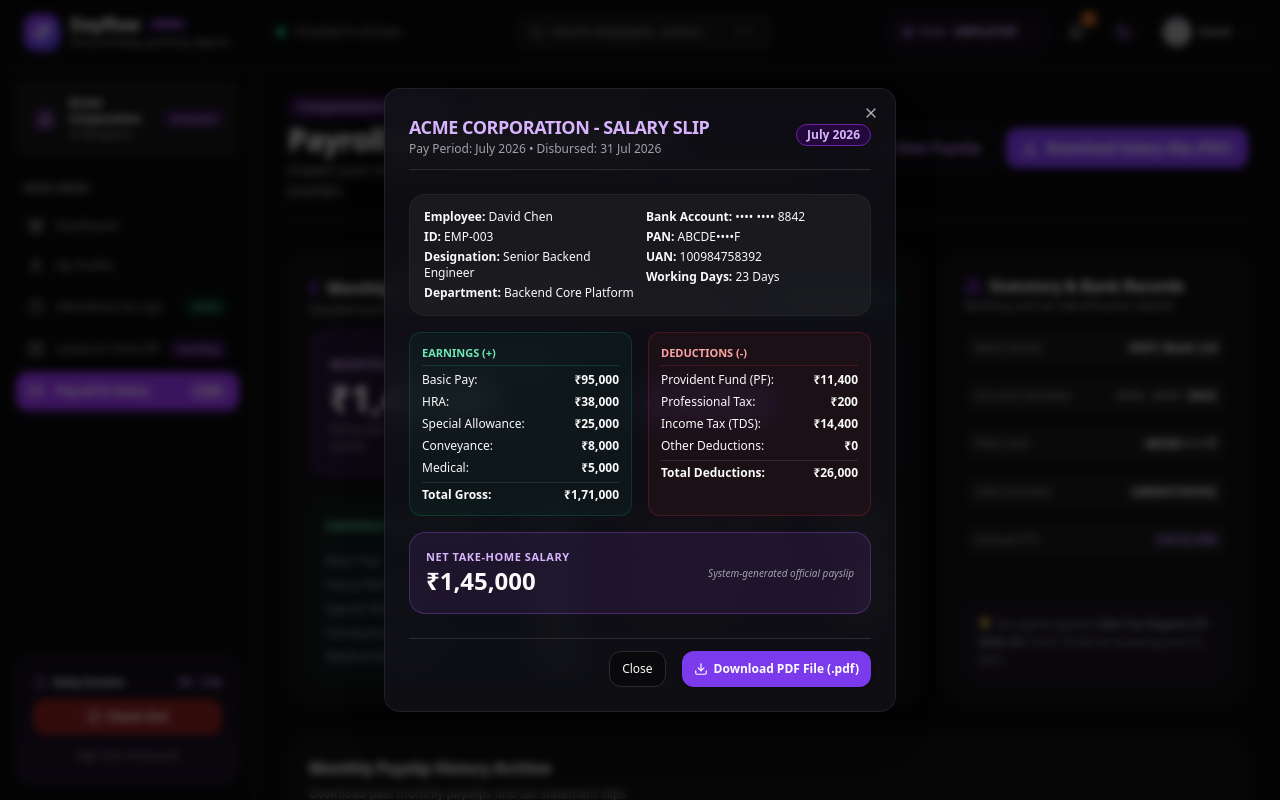
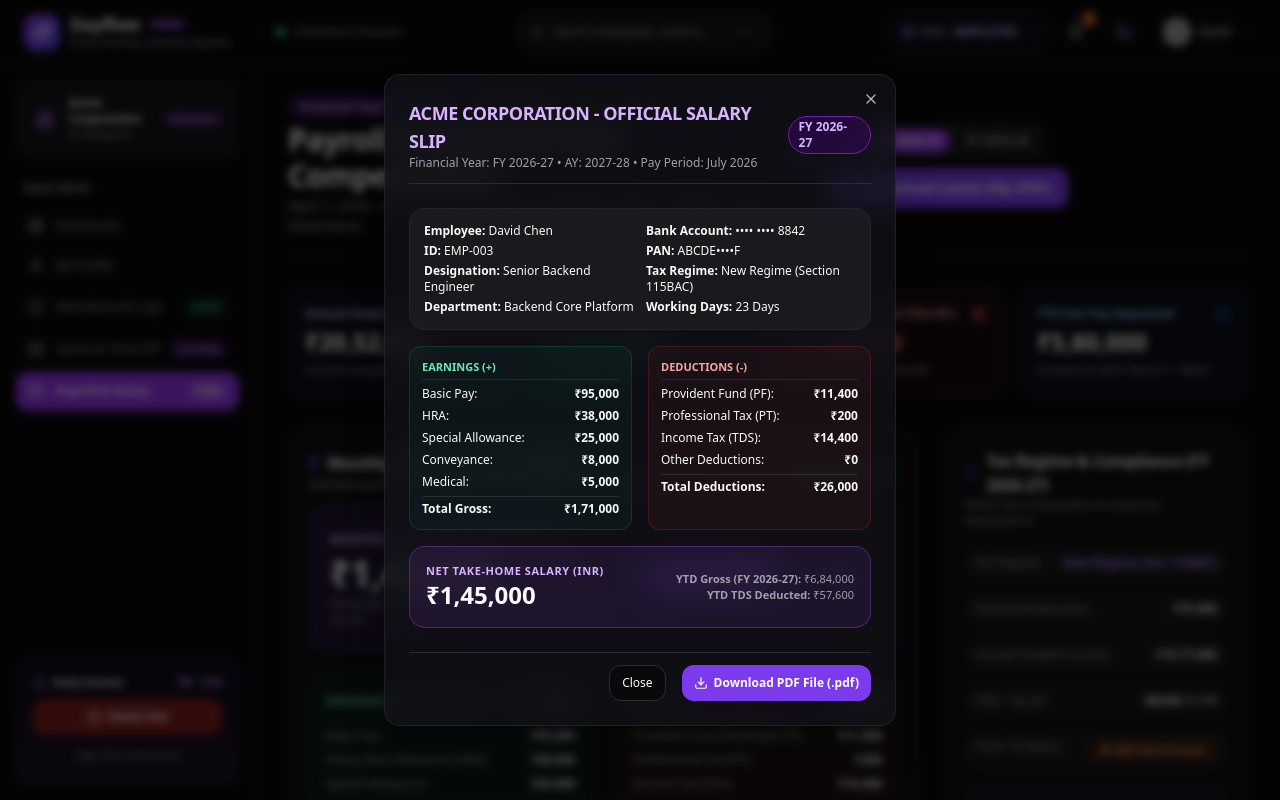
Before and after one commit to aakashworks-byte/dayflow, a Next.js app: page /payroll in a window 1280 px wide. Both pictures are taken after a click on the button "Preview". Shown: the top 800 px of the page. Built offline with nearby package versions, Linux system fonts and the light colour scheme; grey boxes are pictures that could not be loaded.

Commit message:
feat(payroll): introduce Indian Financial Year (FY 2026-27 & AY 2027-28), YTD metrics, and quarterly organization

```diff
--- a/src/app/(dashboard)/payroll/page.tsx
+++ b/src/app/(dashboard)/payroll/page.tsx
@@ -14,6 +14,10 @@ import {
   Printer,
   ShieldCheck,
   Eye,
+  CalendarDays,
+  Percent,
+  Receipt,
+  FileCheck,
 } from "lucide-react";
 import { useAuth } from "@/context/auth-context";
 import { useHRMS } from "@/context/hrms-context";
@@ -46,11 +50,27 @@ export default function PayrollPage() {
   const { payslips } = useHRMS();
   const { toast } = useToast();
 
+  const [selectedFY, setSelectedFY] = useState("FY 2026-27");
   const [selectedPayslip, setSelectedPayslip] = useState<Payslip | null>(payslips[0]);
   const [showSlipModal, setShowSlipModal] = useState(false);
   const [isDownloading, setIsDownloading] = useState(false);
 
   const salary = user?.salary_structure || payslips[0].structure;
+
+  // Indian Financial Year Calculations (April 2026 – March 2027)
+  const annualGrossCTC = salary.gross_earnings * 12;
+  const annualNetSalary = salary.net_salary * 12;
+  const annualTaxTDS = salary.income_tax_tds * 12;
+  const annualPF = salary.provident_fund * 12;
+  const annualPT = salary.professional_tax * 12;
+  const totalAnnualDeductions = salary.total_deductions * 12;
+
+  // YTD (Year To Date: April, May, June, July = 4 Months)
+  const ytdMonthsCount = 4;
+  const ytdGross = salary.gross_earnings * ytdMonthsCount;
+  const ytdNet = salary.net_salary * ytdMonthsCount;
+  const ytdDeductions = salary.total_deductions * ytdMonthsCount;
+  const ytdTDS = salary.income_tax_tds * ytdMonthsCount;
 
   // Direct PDF Download Handler
   const handleDownloadDirectPDF = (slip: Payslip) => {
@@ -59,13 +79,13 @@ export default function PayrollPage() {
       generatePayslipPDF(slip, user);
       toast({
         title: "Salary Slip Downloaded! 📄",
-        description: `Official PDF for ${slip.month} has been saved to your downloads.`,
+        description: `Official PDF for ${slip.month} (${selectedFY}) has been saved to your computer.`,
         variant: "purple",
       });
     } catch (err) {
       toast({
         title: "Download Failed",
-        description: "Please try again or use the print option.",
+        description: "Please try again.",
         variant: "destructive",
       });
     } finally {
@@ -80,33 +100,52 @@ export default function PayrollPage() {
 
   return (
     <div className="space-y-6 sm:space-y-8 animate-in fade-in duration-300">
-      {/* Top Banner */}
+      {/* Top Banner with Financial Year Switcher */}
       <div className="flex flex-col sm:flex-row sm:items-center justify-between gap-4 border-b border-border/70 pb-5">
         <div>
           <div className="flex items-center gap-2">
-            <Badge variant="purple" className="text-xs px-2 py-0.5 font-semibold">
-              Compensation & Benefits
+            <Badge variant="purple" className="text-xs px-2.5 py-0.5 font-semibold">
+              Financial Year: {selectedFY}
             </Badge>
-            <span className="text-xs text-muted-foreground font-medium">Currency: Indian Rupee (₹ INR)</span>
+            <Badge variant="outline" className="text-xs">
+              AY 2027-28
+            </Badge>
+            <span className="text-xs text-muted-foreground font-medium">Currency: INR (₹)</span>
           </div>
           <h1 className="text-2xl sm:text-3xl font-extrabold tracking-tight text-foreground mt-1 flex items-center gap-2">
-            Payroll & Salary Structure
+            Payroll & Financial Year Compensation
             <CreditCard className="h-6 w-6 text-purple-600 dark:text-purple-400" />
           </h1>
           <p className="text-xs sm:text-sm text-muted-foreground mt-0.5">
-            Inspect your monthly earnings, statutory tax deductions, and download official payslips.
+            April 1, 2026 – March 31, 2027 • New Tax Regime (Section 115BAC) • Form 16 statements
           </p>
         </div>
 
-        <div className="flex items-center gap-2">
-          <Button
-            onClick={() => handleOpenPreview(payslips[0])}
-            variant="outline"
-            className="rounded-xl text-xs sm:text-sm font-semibold gap-2 border-purple-500/30 text-purple-600 dark:text-purple-400"
+        <div className="flex flex-wrap items-center gap-2.5">
+          {/* Financial Year Selector */}
+          <div className="flex items-center gap-1.5 bg-muted/60 p-1 rounded-xl border border-border/60">
+            <span className="text-[11px] font-semibold text-muted-foreground px-2">FY:</span>
+            {["FY 2026-27", "FY 2025-26"].map((fy) => (
+              <button
+                key={fy}
+                onClick={() => {
+                  setSelectedFY(fy);
+                  toast({
+                    title: `Switched to ${fy}`,
+                    description: `Displaying payroll statements for ${fy}.`,
+                    variant: "purple",
+                  });
+                }}
+                className={`px-2.5 py-1 text-xs font-semibold rounded-lg transition-all ${
+                  selectedFY === fy
+                    ? "bg-purple-600 text-white shadow-sm"
+                    : "text-muted-foreground hover:text-foreground"
+                }`}
               >
-            <Eye className="h-4 w-4" />
-            View Payslip
-          </Button>
+                {fy}
+              </button>
+            ))}
+          </div>
 
           <Button
             onClick={() => handleDownloadDirectPDF(payslips[0])}
@@ -115,9 +154,48 @@ export default function PayrollPage() {
             disabled={isDownloading}
           >
             <Download className="h-4 w-4" />
-            {isDownloading ? "Generating..." : "Download Salary Slip (PDF)"}
+            {isDownloading ? "Generating..." : "Download Latest Slip (PDF)"}
           </Button>
         </div>
+      </div>
+
+      {/* Financial Year Key Metrics Cards (4 Stats) */}
+      <div className="grid grid-cols-1 sm:grid-cols-2 lg:grid-cols-4 gap-4">
+        <Card className="rounded-2xl border border-purple-500/30 bg-purple-500/5 p-4 shadow-sm">
+          <div className="flex items-center justify-between text-muted-foreground mb-1">
+            <span className="text-xs font-semibold text-purple-700 dark:text-purple-300">Annual Gross CTC (FY)</span>
+            <Building2 className="h-4 w-4 text-purple-600" />
+          </div>
+          <div className="text-2xl font-black text-foreground">{formatINR(annualGrossCTC)}</div>
+          <span className="text-[11px] text-muted-foreground mt-1 block">Cost to Company (12 Months)</span>
+        </Card>
+
+        <Card className="rounded-2xl border border-emerald-500/30 bg-emerald-500/5 p-4 shadow-sm">
+          <div className="flex items-center justify-between text-muted-foreground mb-1">
+            <span className="text-xs font-semibold text-emerald-700 dark:text-emerald-300">YTD Gross Disbursed</span>
+            <TrendingUp className="h-4 w-4 text-emerald-600" />
+          </div>
+          <div className="text-2xl font-black text-emerald-600 dark:text-emerald-400">{formatINR(ytdGross)}</div>
+          <span className="text-[11px] text-muted-foreground mt-1 block">Apr 2026 – Jul 2026 ({ytdMonthsCount} M)</span>
+        </Card>
+
+        <Card className="rounded-2xl border border-red-500/30 bg-red-500/5 p-4 shadow-sm">
+          <div className="flex items-center justify-between text-muted-foreground mb-1">
+            <span className="text-xs font-semibold text-red-700 dark:text-red-300">YTD Tax Deducted (TDS+PF)</span>
+            <Receipt className="h-4 w-4 text-red-500" />
+          </div>
+          <div className="text-2xl font-black text-red-600 dark:text-red-400">{formatINR(ytdDeductions)}</div>
+          <span className="text-[11px] text-muted-foreground mt-1 block">TDS: {formatINR(ytdTDS)} • PF: {formatINR(salary.provident_fund * 4)}</span>
+        </Card>
+
+        <Card className="rounded-2xl border border-blue-500/30 bg-blue-500/5 p-4 shadow-sm">
+          <div className="flex items-center justify-between text-muted-foreground mb-1">
+            <span className="text-xs font-semibold text-blue-700 dark:text-blue-300">YTD Net Pay Deposited</span>
+            <CheckCircle2 className="h-4 w-4 text-blue-600" />
+          </div>
+          <div className="text-2xl font-black text-foreground">{formatINR(ytdNet)}</div>
+          <span className="text-[11px] text-muted-foreground mt-1 block">Credited to HDFC Bank (•••• 8842)</span>
+        </Card>
       </div>
 
       {/* Salary Structure Main Highlight Card */}
@@ -128,7 +206,7 @@ export default function PayrollPage() {
             <div>
               <CardTitle className="text-base font-semibold flex items-center gap-2">
                 <span className="font-bold text-purple-600 text-lg">₹</span>
-                Monthly CTC Structure Breakdown
+                Monthly CTC Structure ({selectedFY})
               </CardTitle>
               <CardDescription className="text-xs">
                 Detailed earnings and statutory tax deductions for {user?.display_name || "Employee"} ({user?.employee_code || "EMP"})
@@ -243,56 +321,64 @@ export default function PayrollPage() {
           </CardContent>
         </Card>
 
-        {/* Right 1 Col: Statutory & Bank Details */}
+        {/* Right 1 Col: Financial Year Tax & Statutory Compliance */}
         <Card className="border border-border/70 rounded-3xl shadow-sm p-5 space-y-4 flex flex-col justify-between">
           <div>
             <CardTitle className="text-base font-semibold flex items-center gap-2">
-              <Building2 className="h-4 w-4 text-purple-600" />
-              Statutory & Bank Records
+              <ShieldCheck className="h-4 w-4 text-purple-600" />
+              Tax Regime & Compliance ({selectedFY})
             </CardTitle>
             <CardDescription className="text-xs">
-              Banking and tax identification details
+              Direct tax computation & statutory declarations
             </CardDescription>
 
-            <div className="space-y-3 mt-4 text-xs">
+            <div className="space-y-2.5 mt-4 text-xs">
               <div className="flex justify-between p-2.5 rounded-xl bg-muted/40">
-                <span className="text-muted-foreground">Bank Name:</span>
-                <span className="font-semibold text-foreground">HDFC Bank Ltd</span>
+                <span className="text-muted-foreground">Tax Regime:</span>
+                <span className="font-bold text-purple-600 dark:text-purple-400">New Regime (Sec 115BAC)</span>
               </div>
               <div className="flex justify-between p-2.5 rounded-xl bg-muted/40">
-                <span className="text-muted-foreground">Account Number:</span>
-                <span className="font-mono font-semibold text-foreground">•••• •••• 8842</span>
+                <span className="text-muted-foreground">Standard Deduction:</span>
+                <span className="font-semibold text-foreground">₹75,000</span>
               </div>
               <div className="flex justify-between p-2.5 rounded-xl bg-muted/40">
-                <span className="text-muted-foreground">PAN Card:</span>
+                <span className="text-muted-foreground">Annual Taxable Income:</span>
+                <span className="font-semibold text-foreground">{formatINR(annualGrossCTC - 75000)}</span>
+              </div>
+              <div className="flex justify-between p-2.5 rounded-xl bg-muted/40">
+                <span className="text-muted-foreground">PAN / Tax ID:</span>
                 <span className="font-mono font-semibold text-foreground">ABCDE••••F</span>
               </div>
               <div className="flex justify-between p-2.5 rounded-xl bg-muted/40">
-                <span className="text-muted-foreground">UAN Number:</span>
-                <span className="font-mono font-semibold text-foreground">100984758392</span>
-              </div>
-              <div className="flex justify-between p-2.5 rounded-xl bg-muted/40">
-                <span className="text-muted-foreground">Annual CTC:</span>
-                <span className="font-bold text-purple-600 dark:text-purple-400">
-                  {formatINR(salary.gross_earnings * 12)}
-                </span>
+                <span className="text-muted-foreground">Form 16 Status:</span>
+                <Badge variant="orange" className="text-[10px]">
+                  AY 2027-28 In Process
+                </Badge>
               </div>
             </div>
           </div>
 
           <div className="rounded-xl border border-purple-500/20 bg-purple-500/5 p-3 text-[11px] text-muted-foreground leading-relaxed">
-            💡 Tax regime applied: <strong>New Tax Regime (FY 2026–27)</strong>. Form 16 will be issued by June 15, 2027.
+            📄 <strong>Tax Certificate Notice</strong>: Form 16 (Part A & Part B) for {selectedFY} will be generated on June 15, 2027.
           </div>
         </Card>
       </div>
 
-      {/* Monthly Payslips Archive Table */}
+      {/* Financial Year Quarters & Payslip History */}
       <Card className="border border-border/70 rounded-3xl shadow-sm overflow-hidden">
-        <CardHeader className="p-5 pb-3">
-          <CardTitle className="text-base font-semibold">Monthly Payslip History Archive</CardTitle>
+        <CardHeader className="p-5 pb-3 flex flex-row items-center justify-between">
+          <div>
+            <CardTitle className="text-base font-semibold flex items-center gap-2">
+              <CalendarDays className="h-4 w-4 text-purple-600" />
+              {selectedFY} Monthly Payslips & Quarters Archive
+            </CardTitle>
             <CardDescription className="text-xs">
-            Download past monthly payslips and tax statement slips
+              Q1 (Apr–Jun), Q2 (Jul–Sep), Q3 (Oct–Dec), Q4 (Jan–Mar)
             </CardDescription>
+          </div>
+          <Badge variant="purple" className="text-xs">
+            4 Statements Available
+          </Badge>
         </CardHeader>
 
         <CardContent className="p-0">
@@ -300,22 +386,29 @@ export default function PayrollPage() {
             <TableHeader>
               <TableRow>
                 <TableHead>Pay Period</TableHead>
+                <TableHead>FY Quarter</TableHead>
                 <TableHead>Working Days</TableHead>
                 <TableHead>Gross Earnings</TableHead>
-                <TableHead>Deductions</TableHead>
-                <TableHead>Net Pay</TableHead>
-                <TableHead>Disbursed On</TableHead>
-                <TableHead className="text-right">Actions</TableHead>
+                <TableHead>Deductions (TDS+PF)</TableHead>
+                <TableHead>Net Pay Disbursed</TableHead>
+                <TableHead className="text-right">PDF Download</TableHead>
               </TableRow>
             </TableHeader>
             <TableBody>
-              {payslips.map((slip) => (
+              {payslips.map((slip, idx) => {
+                const quarterName = idx === 0 ? "Q2 (Jul - Sep)" : idx === 1 ? "Q1 (Apr - Jun)" : idx === 2 ? "Q1 (Apr - Jun)" : "Q1 (Apr - Jun)";
+                return (
                   <TableRow key={slip.id}>
                     <TableCell className="font-semibold text-xs text-foreground">
                       <div className="flex items-center gap-2">
                         <FileText className="h-4 w-4 text-purple-600" />
                         <span>{slip.month}</span>
                       </div>
+                    </TableCell>
+                    <TableCell className="text-xs">
+                      <Badge variant="outline" className="text-[10px]">
+                        {quarterName}
+                      </Badge>
                     </TableCell>
                     <TableCell className="text-xs">{slip.working_days} Days</TableCell>
                     <TableCell className="text-xs font-semibold text-emerald-600">
@@ -326,9 +419,6 @@ export default function PayrollPage() {
                     </TableCell>
                     <TableCell className="text-xs font-bold text-purple-600 dark:text-purple-400">
                       {formatINR(slip.structure.net_salary)}
-                  </TableCell>
-                  <TableCell className="text-xs font-mono text-muted-foreground">
-                    {slip.payment_date}
                     </TableCell>
                     <TableCell className="text-right">
                       <div className="flex items-center justify-end gap-1.5">
@@ -353,7 +443,8 @@ export default function PayrollPage() {
                       </div>
                     </TableCell>
                   </TableRow>
-              ))}
+                );
+              })}
             </TableBody>
           </Table>
         </CardContent>
@@ -367,14 +458,14 @@ export default function PayrollPage() {
               <div className="flex items-center justify-between">
                 <div>
                   <DialogTitle className="text-lg font-bold text-purple-900 dark:text-purple-300">
-                    ACME CORPORATION - SALARY SLIP
+                    ACME CORPORATION - OFFICIAL SALARY SLIP
                   </DialogTitle>
                   <DialogDescription className="text-xs text-muted-foreground">
-                    Pay Period: {selectedPayslip.month} • Disbursed: {selectedPayslip.payment_date}
+                    Financial Year: {selectedFY} • AY: 2027-28 • Pay Period: {selectedPayslip.month}
                   </DialogDescription>
                 </div>
                 <Badge variant="purple" className="text-xs">
-                  {selectedPayslip.month}
+                  {selectedFY}
                 </Badge>
               </div>
             </DialogHeader>
@@ -391,7 +482,7 @@ export default function PayrollPage() {
                 <div className="space-y-1">
                   <p><strong>Bank Account:</strong> {selectedPayslip.account_number_masked}</p>
                   <p><strong>PAN:</strong> {selectedPayslip.pan_masked}</p>
-                  <p><strong>UAN:</strong> {selectedPayslip.uan_number}</p>
+                  <p><strong>Tax Regime:</strong> New Regime (Section 115BAC)</p>
                   <p><strong>Working Days:</strong> {selectedPayslip.working_days} Days</p>
                 </div>
               </div>
@@ -415,22 +506,25 @@ export default function PayrollPage() {
                     DEDUCTIONS (-)
                   </span>
                   <div className="flex justify-between"><span>Provident Fund (PF):</span><span className="font-semibold">{formatINR(salary.provident_fund)}</span></div>
-                  <div className="flex justify-between"><span>Professional Tax:</span><span className="font-semibold">{formatINR(salary.professional_tax)}</span></div>
+                  <div className="flex justify-between"><span>Professional Tax (PT):</span><span className="font-semibold">{formatINR(salary.professional_tax)}</span></div>
                   <div className="flex justify-between"><span>Income Tax (TDS):</span><span className="font-semibold">{formatINR(salary.income_tax_tds)}</span></div>
                   <div className="flex justify-between"><span>Other Deductions:</span><span className="font-semibold">₹0</span></div>
                   <div className="flex justify-between pt-1 border-t font-bold"><span>Total Deductions:</span><span>{formatINR(salary.total_deductions)}</span></div>
                 </div>
               </div>
 
-              {/* Net Pay */}
+              {/* Net Pay & YTD Box */}
               <div className="p-4 rounded-2xl border border-purple-500/30 bg-purple-500/10 flex items-center justify-between">
                 <div>
                   <span className="text-[11px] font-bold text-purple-700 dark:text-purple-300 uppercase tracking-wider">
-                    NET TAKE-HOME SALARY
+                    NET TAKE-HOME SALARY (INR)
                   </span>
                   <div className="text-2xl font-black text-foreground">{formatINR(salary.net_salary)}</div>
                 </div>
-                <span className="text-[10px] text-muted-foreground italic">System-generated official payslip</span>
+                <div className="text-right text-[11px] text-muted-foreground">
+                  <p><strong>YTD Gross ({selectedFY}):</strong> {formatINR(ytdGross)}</p>
+                  <p><strong>YTD TDS Deducted:</strong> {formatINR(ytdTDS)}</p>
+                </div>
               </div>
             </div>
 
--- a/src/lib/pdf-generator.ts
+++ b/src/lib/pdf-generator.ts
@@ -17,7 +17,7 @@ export function generatePayslipPDF(slip: Payslip, user?: Employee | null) {
 
   // Background Header Accent
   doc.setFillColor(124, 58, 237); // Purple #7C3AED
-  doc.rect(0, 0, 210, 28, "F");
+  doc.rect(0, 0, 210, 30, "F");
 
   // Company Name
   doc.setTextColor(255, 255, 255);
@@ -27,61 +27,66 @@ export function generatePayslipPDF(slip: Payslip, user?: Employee | null) {
 
   doc.setFont("helvetica", "normal");
   doc.setFontSize(8);
-  doc.text("Outer Ring Road, Bellandur, Bengaluru, Karnataka - 560103 • CIN: U72200KA2023PTC112233", 14, 20);
+  doc.text("Outer Ring Road, Bellandur, Bengaluru, Karnataka - 560103 • CIN: U72200KA2023PTC112233", 14, 19);
+  doc.setFont("helvetica", "bold");
+  doc.text("FINANCIAL YEAR: FY 2026-27 | ASSESSMENT YEAR: AY 2027-28", 14, 25);
 
   // Payslip Period Badge (Top Right)
   doc.setFont("helvetica", "bold");
-  doc.setFontSize(10);
-  doc.text(`PAYSLIP: ${slip.month.toUpperCase()}`, 196, 13, { align: "right" });
+  doc.setFontSize(11);
+  doc.text(`SALARY SLIP: ${slip.month.toUpperCase()}`, 196, 13, { align: "right" });
   doc.setFont("helvetica", "normal");
   doc.setFontSize(8);
-  doc.text(`Disbursed On: ${slip.payment_date}`, 196, 20, { align: "right" });
+  doc.text(`Pay Period: 1st - 31st ${slip.month}`, 196, 19, { align: "right" });
+  doc.text(`Disbursed On: ${slip.payment_date}`, 196, 25, { align: "right" });
 
   // Employee Information Box
   doc.setFillColor(248, 250, 252);
   doc.setDrawColor(226, 232, 240);
-  doc.roundedRect(14, 34, 182, 34, 2, 2, "FD");
+  doc.roundedRect(14, 35, 182, 38, 2, 2, "FD");
 
   doc.setTextColor(51, 65, 85);
   doc.setFont("helvetica", "bold");
   doc.setFontSize(9);
-  doc.text("EMPLOYEE SUMMARY", 18, 41);
+  doc.text("EMPLOYEE & FINANCIAL YEAR SUMMARY", 18, 42);
 
   doc.setFont("helvetica", "normal");
   doc.setFontSize(8.5);
 
   // Column 1
-  doc.text(`Employee Name:`, 18, 48);
+  doc.text(`Employee Name:`, 18, 49);
   doc.setFont("helvetica", "bold");
-  doc.text(`${employeeName}`, 48, 48);
+  doc.text(`${employeeName}`, 50, 49);
   doc.setFont("helvetica", "normal");
 
-  doc.text(`Employee ID:`, 18, 54);
+  doc.text(`Employee ID:`, 18, 55);
   doc.setFont("helvetica", "bold");
-  doc.text(`${employeeCode}`, 48, 54);
+  doc.text(`${employeeCode}`, 50, 55);
   doc.setFont("helvetica", "normal");
 
-  doc.text(`Designation:`, 18, 60);
-  doc.text(`${designation}`, 48, 60);
+  doc.text(`Designation:`, 18, 61);
+  doc.text(`${designation}`, 50, 61);
 
-  doc.text(`Department:`, 18, 65);
-  doc.text(`${department}`, 48, 65);
+  doc.text(`Department:`, 18, 67);
+  doc.text(`${department}`, 50, 67);
 
   // Column 2
-  doc.text(`Bank Account:`, 115, 48);
-  doc.text(`HDFC Bank (•••• 8842)`, 145, 48);
+  doc.text(`Bank Account:`, 115, 49);
+  doc.text(`HDFC Bank (•••• 8842)`, 148, 49);
 
-  doc.text(`PAN Number:`, 115, 54);
-  doc.text(`ABCDE••••F`, 145, 54);
+  doc.text(`PAN / Tax ID:`, 115, 55);
+  doc.text(`ABCDE••••F`, 148, 55);
 
-  doc.text(`UAN Number:`, 115, 60);
-  doc.text(`100984758392`, 145, 60);
+  doc.text(`UAN Number:`, 115, 61);
+  doc.text(`100984758392`, 148, 61);
 
-  doc.text(`Working Days:`, 115, 65);
-  doc.text(`${slip.working_days} Days (Attended)`, 145, 65);
+  doc.text(`Tax Regime:`, 115, 67);
+  doc.setFont("helvetica", "bold");
+  doc.text(`New Regime (FY 26-27)`, 148, 67);
+  doc.setFont("helvetica", "normal");
 
   // Earnings & Deductions Table Header
-  const startY = 74;
+  const startY = 78;
   doc.setFillColor(241, 245, 249);
   doc.rect(14, startY, 91, 8, "F");
   doc.rect(105, startY, 91, 8, "F");
@@ -172,19 +177,35 @@ export function generatePayslipPDF(slip: Payslip, user?: Employee | null) {
   doc.setTextColor(107, 114, 128);
   doc.text("Disbursed to HDFC Bank (•••• 8842)", 190, currentY + 14, { align: "right" });
 
-  currentY += 34;
+  currentY += 32;
+
+  // Financial Year YTD Summary Box
+  doc.setFillColor(248, 250, 252);
+  doc.setDrawColor(226, 232, 240);
+  doc.roundedRect(14, currentY, 182, 16, 2, 2, "FD");
+
+  doc.setFont("helvetica", "bold");
+  doc.setFontSize(8);
+  doc.setTextColor(51, 65, 85);
+  doc.text("FY 2026-27 YEAR-TO-DATE (YTD) SUMMARY:", 18, currentY + 6);
+
+  doc.setFont("helvetica", "normal");
+  doc.setFontSize(7.5);
+  doc.text(`Annual CTC: ${formatINR(salary.gross_earnings * 12)} | YTD Gross: ${formatINR(salary.gross_earnings * 4)} | YTD Tax Deductions: ${formatINR(salary.total_deductions * 4)} | YTD Net Disbursed: ${formatINR(salary.net_salary * 4)}`, 18, currentY + 11);
+
+  currentY += 22;
 
   // Signatures / Statutory Notes
   doc.setDrawColor(226, 232, 240);
   doc.line(14, currentY, 196, currentY);
-  currentY += 8;
+  currentY += 6;
 
   doc.setFontSize(7.5);
   doc.setTextColor(100, 116, 139);
   doc.text("Note: This is a system generated payslip generated by Dayflow HRMS and does not require a physical signature.", 14, currentY);
-  doc.text("Tax regime applied: New Tax Regime (FY 2026-27). Form 16 will be issued by June 15, 2027.", 14, currentY + 5);
+  doc.text("Tax regime: New Tax Regime (Section 115BAC). Form 16 Part A & B will be issued by June 15, 2027 for AY 2027-28.", 14, currentY + 4);
 
   // Save the PDF file to trigger download
   const cleanMonth = slip.month.replace(/\s+/g, "_");
-  doc.save(`Dayflow_Salary_Slip_${cleanMonth}_${employeeCode}.pdf`);
+  doc.save(`Dayflow_Payslip_FY26-27_${cleanMonth}_${employeeCode}.pdf`);
 }
```
Lines whose indentation alone changed are shown as unchanged.
